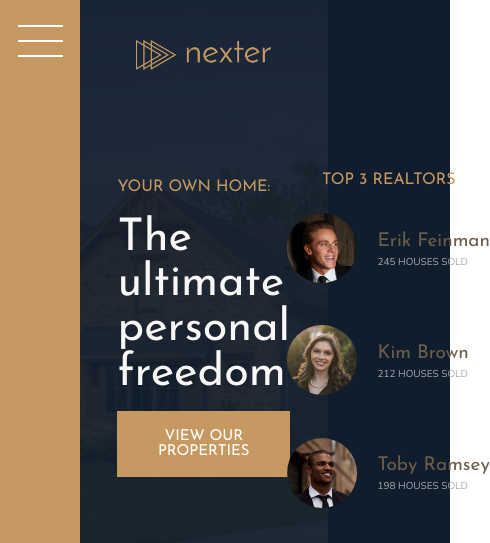
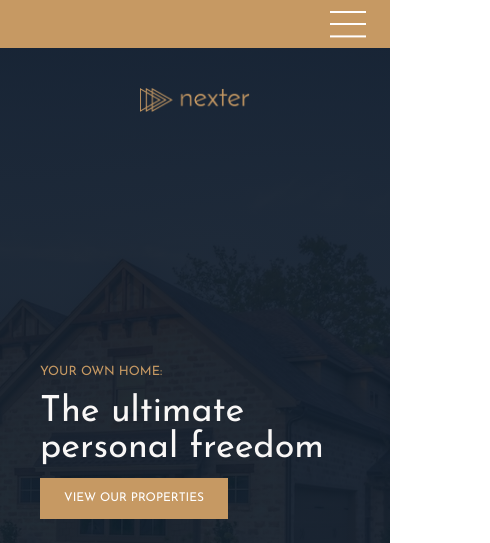
Before and after one commit to KacperLudwiczak/Nexter-CSS-Grid-Project-Study-, a website: page index.html in a window 390 px wide. Shown: the top 543 px of the page, 490 px wide, since content can reach past the window. Drawn offline with nearby package versions, Linux system fonts and the light colour scheme.

Commit message:
Media Queries

```diff
--- a/css/base.module.css
+++ b/css/base.module.css
@@ -18,6 +18,14 @@
   --font-display: "Josefin Sans", sans-serif;
 }
 
+/*
+// RESPONSIVE BREAKPOINTS
+$bp-largest: 75em;   // 1200px
+$bp-large: 62.5em;   // 1000px
+$bp-medium: 50em;    // 800px;
+$bp-small: 37.5em;    // 600px;
+*/
+
 *,
 *::before,
 *::after {
@@ -29,6 +37,12 @@
 html {
   box-sizing: border-box;
   font-size: 62.5%; /* 10px / 16px = 62.5% -> 1rem = 10px */
+}
+
+@media only screen and (max-width: 75em) {
+  html {
+    font-size: 50%;
+  }
 }
 
 body {
@@ -48,7 +62,20 @@ body {
     [full-end];
 }
 
-/* .container > * {
-  padding: 40px;
-  font-size: 3rem;
-} */
+@media only screen and (max-width: 62.5em) {
+  .container {
+    grid-template-rows: 6rem 80vh min-content 40vw repeat(3, min-content);
+    grid-template-columns:
+      [full-start] minmax(6rem, 1fr) [center-start] repeat(
+        8,
+        [col-start] minmax(min-content, 14rem) [col-end]
+      )
+      [center-end] minmax(6rem, 1fr) [full-end];
+  }
+}
+
+@media only screen and (max-width: 50em) {
+  .container {
+    grid-template-rows: 6rem calc(100vh - 6rem);
+  }
+}
--- a/css/header.module.css
+++ b/css/header.module.css
@@ -16,6 +16,18 @@
   grid-row-gap: 1.5rem;
   grid-template-columns: minmax(min-content, max-content);
   justify-content: center;
+}
+
+@media only screen and (max-width: 50em) {
+  .header {
+    grid-column: 1 / -1;
+  }
+}
+
+@media only screen and (max-width: 37.5em) {
+  .header {
+    padding: 5rem;
+  }
 }
 
 .header__logo {
--- a/css/realtors.module.css
+++ b/css/realtors.module.css
@@ -10,12 +10,30 @@
   justify-items: center;
 }
 
+@media only screen and (max-width: 50em) {
+  .realtors {
+    grid-column: 1 / -1;
+  }
+}
+
 .realtors__list {
   display: grid;
   grid-template-columns: min-content max-content;
   grid-column-gap: 2rem;
   grid-row-gap: 5vh;
   align-items: center;
+}
+
+@media only screen and (max-width: 50em) {
+  .realtors__list {
+    grid-template-columns: repeat(3, min-content max-content);
+  }
+}
+
+@media only screen and (max-width: 37.5em) {
+  .realtors__list {
+    grid-template-columns: min-content max-content;
+  }
 }
 
 .realtors__img {
--- a/css/sidebar.module.css
+++ b/css/sidebar.module.css
@@ -5,6 +5,15 @@
 
   display: flex;
   justify-content: center;
+}
+
+@media only screen and (max-width: 62.5em) {
+  .sidebar {
+    grid-column: 1 / -1;
+    grid-row: 1 / 2;
+    justify-content: flex-end;
+    align-items: center;
+  }
 }
 
 .nav-btn {
@@ -33,3 +42,10 @@
 .nav-btn::after {
   transform: translateY(1.3rem);
 }
+
+@media only screen and (max-width: 62.5em) {
+  .nav-btn {
+    margin-top: 0;
+    margin-right: 3rem;
+  }
+}
--- a/css/story.module.css
+++ b/css/story.module.css
@@ -2,6 +2,7 @@
   background-color: var(--color-primary);
   grid-column: full-start / col-end 4;
 
+  background-size: cover;
   background-image: linear-gradient(
       rgba(198, 153, 99, 0.5),
       rgba(198, 153, 99, 0.5)
@@ -14,11 +15,25 @@
   align-items: center;
 }
 
+@media only screen and (max-width: 50em) {
+  .story__pictures {
+    grid-column: 1 / -1;
+    padding: 6rem;
+  }
+}
+
 .story__img--1 {
   width: 100%;
   grid-row: 2 / 6;
   grid-column: 2 / 6;
   box-shadow: 8px 8px 28px -12px rgba(31, 31, 35, 1);
+}
+
+@media only screen and (max-width: 50em) {
+  .story__img--1 {
+    grid-column: 1 / 5;
+    grid-row: 1 / -1;
+  }
 }
 
 .story__img--2 {
@@ -27,6 +42,13 @@
   grid-column: 4 / 7;
   z-index: 20;
   box-shadow: 8px 8px 28px -12px rgba(31, 31, 35, 1);
+}
+
+@media only screen and (max-width: 50em) {
+  .story__img--2 {
+    grid-row: 1 / -1;
+    width: 100%;
+  }
 }
 
 .story__content {
@@ -40,6 +62,13 @@
   justify-items: start;
 }
 
+@media only screen and (max-width: 50em) {
+  .story__content {
+    grid-column: 1 / -1;
+    grid-row: 5 / 6;
+  }
+}
+
 .story__text {
   font-size: 1.5rem;
   font-style: italic;
```
